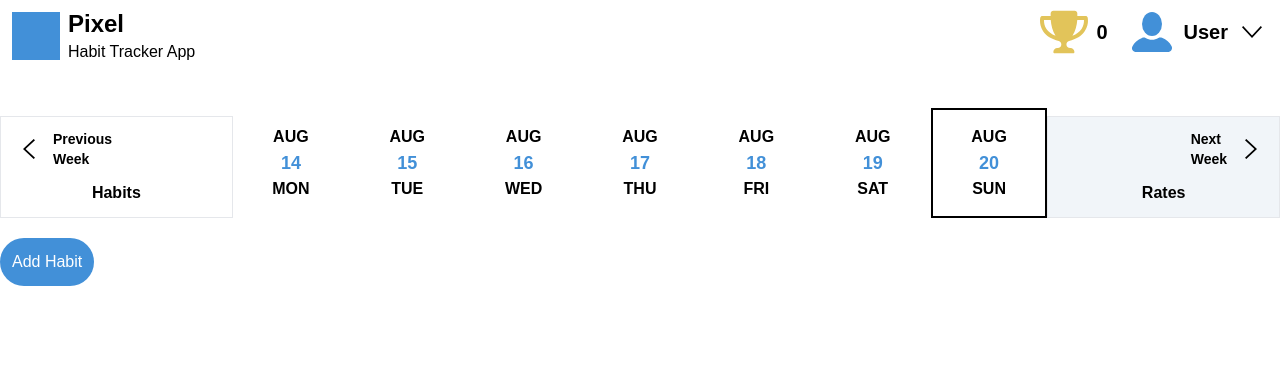
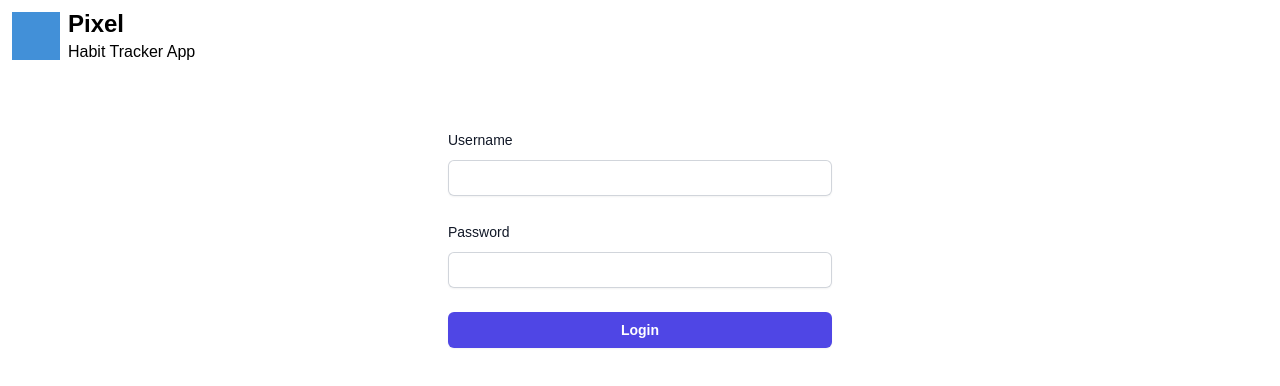
Before and after one commit to Aun-Raza/PixelHabitTracker, a React (Vite) app in the folder client/: page / in a window 1280 px wide. Shown: the top 386 px of the page. Built offline with nearby package versions, Linux system fonts and the light colour scheme.

Commit message:
Design login form for user

```diff
--- a/client/package.json
+++ b/client/package.json
@@ -10,8 +10,11 @@
     "preview": "vite preview"
   },
   "dependencies": {
+    "@reduxjs/toolkit": "^1.9.5",
     "react": "^18.2.0",
-    "react-dom": "^18.2.0"
+    "react-dom": "^18.2.0",
+    "react-redux": "^8.1.2",
+    "redux": "^4.2.1"
   },
   "devDependencies": {
     "@types/react": "^18.0.37",
--- a/client/src/App.jsx
+++ b/client/src/App.jsx
@@ -1,7 +1,7 @@
-import './App.css';
 import NavBar from './components/NavBar';
 import PixelTracker from './components/PixelTracker';
 import { useState } from 'react';
+import ProtectedRoute from './components/ProtectedRoute';
 
 function App() {
   const [points, setPoints] = useState(0);
@@ -14,7 +14,9 @@
   return (
     <div className='App container mx-auto'>
       <NavBar points={points} />
-      <PixelTracker onPointChange={handlePointChange} />
+      <ProtectedRoute>
+        <PixelTracker onPointChange={handlePointChange} />
+      </ProtectedRoute>
     </div>
   );
 }
--- /dev/null
+++ b/client/src/components/Login.jsx
@@ -0,0 +1,85 @@
+import { useState } from 'react';
+import { useDispatch } from 'react-redux';
+import { login } from '../features/user';
+
+const Login = () => {
+  const [username, setUsername] = useState('');
+  const [password, setPassword] = useState('');
+  const dispatch = useDispatch();
+
+  const handleSubmit = (ev) => {
+    ev.preventDefault();
+
+    console.log(username);
+
+    dispatch(login({ username, point: 0 }));
+  };
+
+  return (
+    <div className='flex min-h-full flex-col justify-center p-6 lg:px-8'>
+      <div className='mt-10 sm:mx-auto sm:w-full sm:max-w-sm'>
+        <form
+          onSubmit={handleSubmit}
+          className='space-y-6'
+          action='#'
+          method='POST'
+        >
+          <div>
+            <label
+              htmlFor='username'
+              className='block text-sm font-medium leading-6 text-gray-900'
+            >
+              Username
+            </label>
+            <div className='mt-2'>
+              <input
+                id='username'
+                name='username'
+                type='username'
+                value={username}
+                onChange={(ev) => setUsername(ev.target.value)}
+                autoComplete='username'
+                required
+                className='block w-full rounded-md border-0 py-1.5 px-2 text-gray-900 shadow-sm ring-1 ring-inset ring-gray-300 placeholder:text-gray-400 focus:ring-2 focus:ring-inset focus:ring-indigo-600 sm:text-sm sm:leading-6'
+              />
+            </div>
+          </div>
+
+          <div>
+            <div className='flex items-center justify-between'>
+              <label
+                htmlFor='password'
+                className='block text-sm font-medium leading-6 text-gray-900'
+              >
+                Password
+              </label>
+            </div>
+            <div className='mt-2'>
+              <input
+                id='password'
+                name='password'
+                type='password'
+                value={password}
+                onChange={(ev) => setPassword(ev.target.value)}
+                autoComplete='current-password'
+                required
+                className='px-2 block w-full rounded-md border-0 py-1.5 text-gray-900 shadow-sm ring-1 ring-inset ring-gray-300 placeholder:text-gray-400 focus:ring-2 focus:ring-inset focus:ring-indigo-600 sm:text-sm sm:leading-6'
+              />
+            </div>
+          </div>
+
+          <div>
+            <button
+              type='submit'
+              className='flex w-full justify-center rounded-md bg-indigo-600 px-3 py-1.5 text-sm font-semibold leading-6 text-white shadow-sm hover:bg-indigo-500 focus-visible:outline focus-visible:outline-2 focus-visible:outline-offset-2 focus-visible:outline-indigo-600'
+            >
+              Login
+            </button>
+          </div>
+        </form>
+      </div>
+    </div>
+  );
+};
+
+export default Login;
--- a/client/src/components/NavBar.jsx
+++ b/client/src/components/NavBar.jsx
@@ -1,12 +1,15 @@
 import TrophyIcon from '../images/TrophyIcon';
 import ProfileIcon from '../images/ProfileIcon';
-import ArrowIcon from '../images/ArrowIcon';
 import { useState, useEffect } from 'react';
+import { useSelector, useDispatch } from 'react-redux';
+import { logout } from '../features/user';
 
 // eslint-disable-next-line react/prop-types
 const NavBar = ({ points }) => {
   const [pointsValue, setPointsValue] = useState(points);
   const [opacity, setOpacity] = useState(1);
+  const user = useSelector((state) => state.user.value);
+  const dispatch = useDispatch();
 
   useEffect(() => {
     setOpacity(0);
@@ -17,6 +20,10 @@
 
     return () => clearTimeout(timeoutId);
   }, [points]);
+
+  const onLogout = () => {
+    dispatch(logout({}));
+  };
 
   return (
     <div className='flex justify-between px-3'>
@@ -29,6 +36,7 @@
         </div>
       </div>
       {/* Right Size  */}
+      {user?.username && (
         <div className='flex gap-5'>
           <div className='flex items-center gap-2'>
             <TrophyIcon />
@@ -41,10 +49,17 @@
           </div>
           <div className='flex items-center gap-2'>
             <ProfileIcon />
-          <p className='text-xl font-bold'>User</p>
-          <ArrowIcon />
+            <p className='font-bold text-sm'>{user.username}</p>
           </div>
+          <button
+            type='button'
+            onClick={onLogout}
+            className='bg-blue-400 px-3 py-1 text-white font-mono rounded-md'
+          >
+            Logout
+          </button>
         </div>
+      )}
     </div>
   );
 };
--- /dev/null
+++ b/client/src/components/ProtectedRoute.jsx
@@ -0,0 +1,15 @@
+import { useSelector } from 'react-redux';
+import Login from '../components/Login';
+
+// eslint-disable-next-line react/prop-types
+const ProtectedRoute = ({ children }) => {
+  const user = useSelector((state) => state.user.value);
+
+  if (!user?.username) {
+    return <Login />;
+  }
+
+  return children;
+};
+
+export default ProtectedRoute;
--- /dev/null
+++ b/client/src/features/user.js
@@ -0,0 +1,19 @@
+import { createSlice } from '@reduxjs/toolkit';
+const initialState = { value: { username: '', point: 0 } };
+
+export const userSlice = createSlice({
+  name: 'user',
+  initialState,
+  reducers: {
+    login: (state, action) => {
+      state.value = action.payload;
+    },
+    logout: (state) => {
+      state.value = initialState;
+    },
+  },
+});
+
+export const { login, logout } = userSlice.actions;
+
+export default userSlice.reducer;
--- a/client/src/main.jsx
+++ b/client/src/main.jsx
@@ -1,5 +1,21 @@
+import React from 'react';
 import ReactDOM from 'react-dom/client';
 import App from './App.jsx';
 import './index.css';
+import { configureStore } from '@reduxjs/toolkit';
+import { Provider } from 'react-redux';
+import userReducer from './features/user.js';
 
-ReactDOM.createRoot(document.getElementById('root')).render(<App />);
+const store = configureStore({
+  reducer: {
+    user: userReducer,
+  },
+});
+
+ReactDOM.createRoot(document.getElementById('root')).render(
+  <React.StrictMode>
+    <Provider store={store}>
+      <App />
+    </Provider>
+  </React.StrictMode>
+);
```
Also changed, not shown: client/src/App.css (deleted), 1 other file (tests, documents, lock files or other folders). Lines whose indentation alone changed are shown as unchanged.
